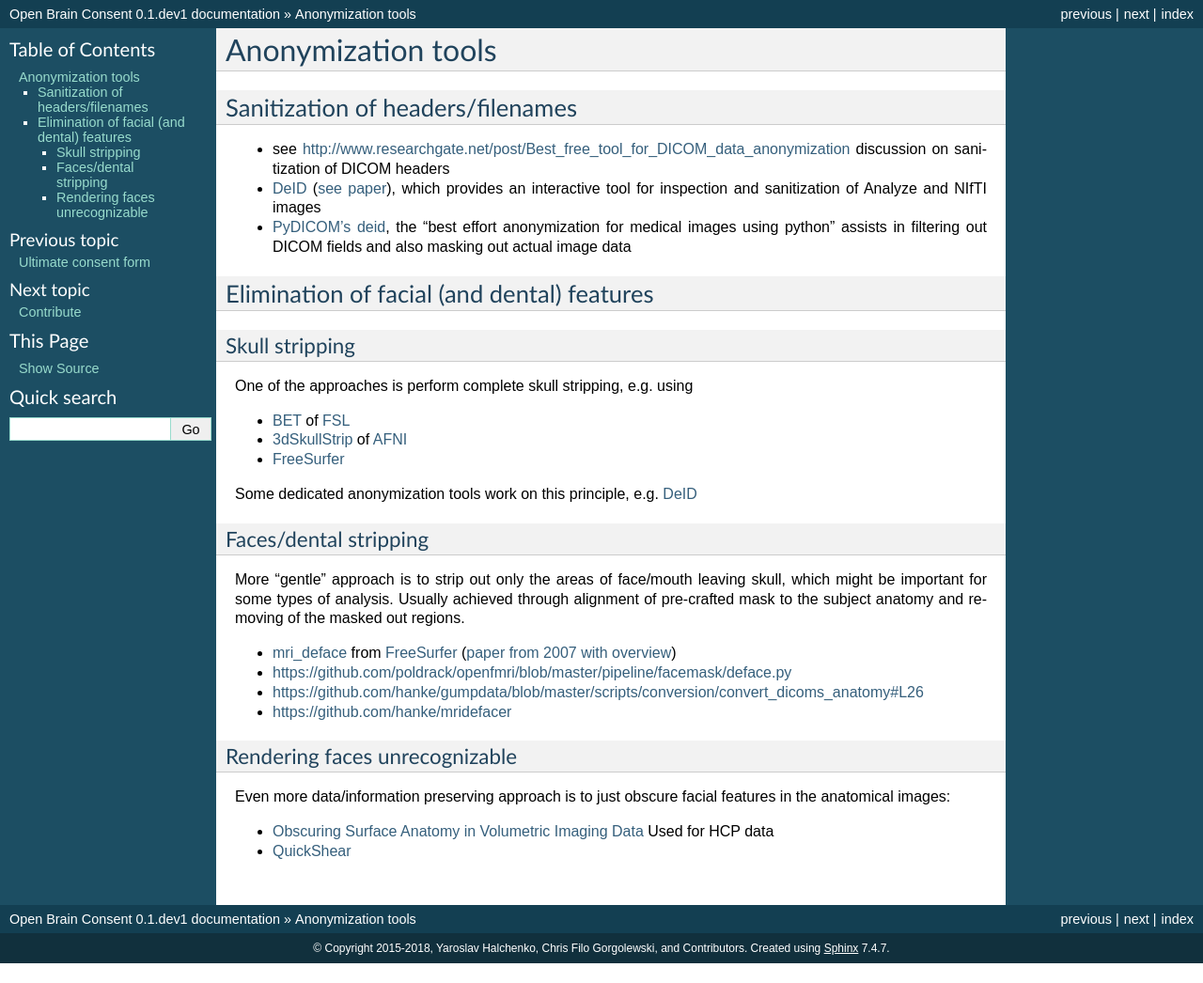
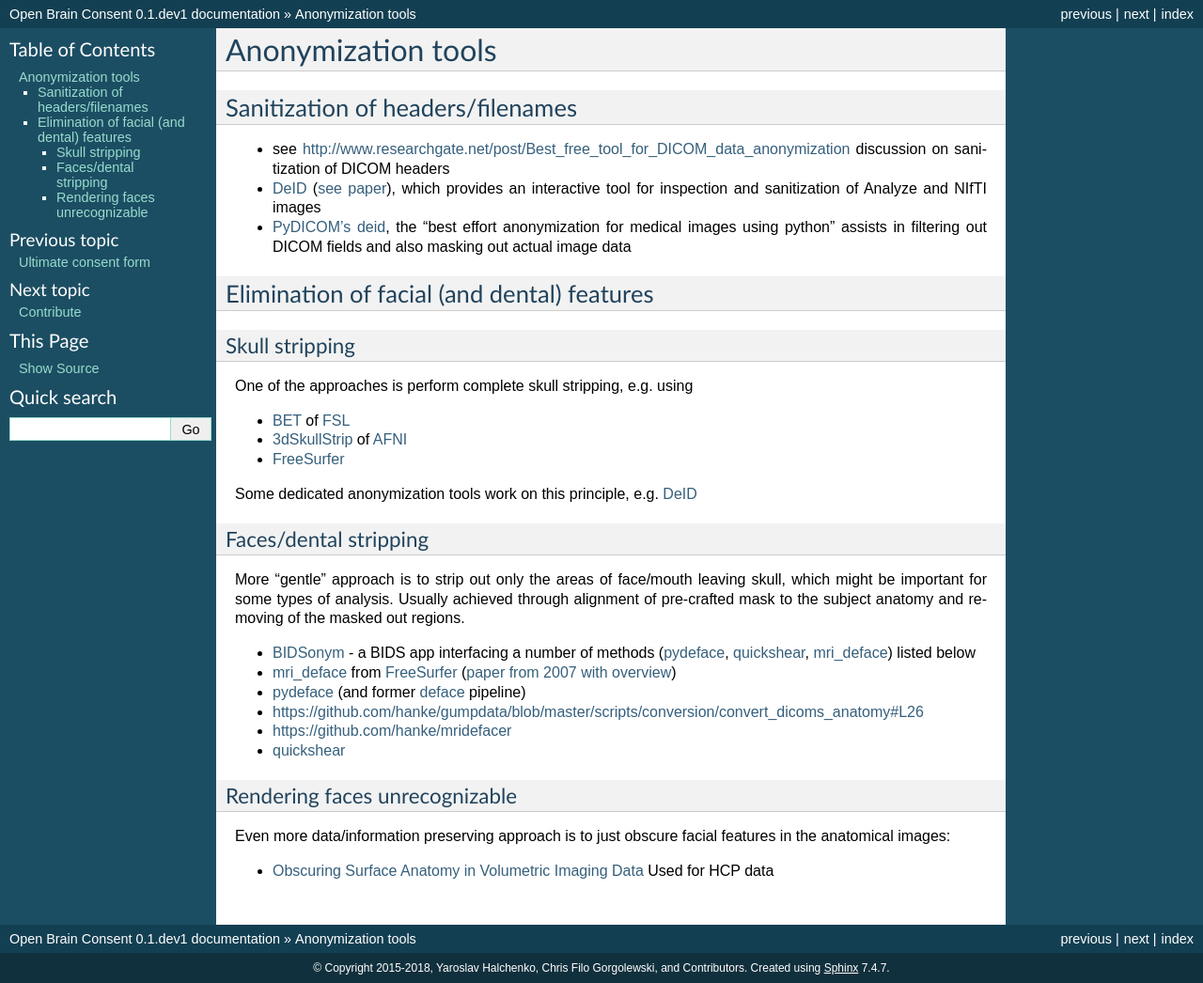
Before and after one commit to con/open-brain-consent, a Sphinx documentation site: the page built from docs/source/anon_tools.rst, in a window 1280 px wide. Shown: the whole page at 94% size. Built offline with Sphinx 7.4.7, drawn with Linux system fonts in a browser that asks for light colours; before the commit the page ends 1025 px from its top, so only the background shows below that.

Commit message:
Pointer to BIDSonym and pydeface

```diff
--- a/docs/source/anon_tools.rst
+++ b/docs/source/anon_tools.rst
@@ -43,12 +43,18 @@
 Usually achieved through alignment of pre-crafted mask to the subject
 anatomy and removing of the masked out regions.
 
+- `BIDSonym <https://github.com/PeerHerholz/BIDSonym>`_ - a BIDS app interfacing a
+  number of methods (`pydeface`_, `quickshear`_, `mri_deface`_) listed below
 - `mri_deface <https://surfer.nmr.mgh.harvard.edu/fswiki/mri_deface>`_
   from `FreeSurfer <https://surfer.nmr.mgh.harvard.edu/>`_ (`paper from
   2007 with overview  <http://onlinelibrary.wiley.com/doi/10.1002/hbm.20312/full>`_)
-- https://github.com/poldrack/openfmri/blob/master/pipeline/facemask/deface.py
+- `pydeface <https://github.com/poldracklab/pydeface>`_ (and former
+  `deface
+  <https://github.com/poldrack/openfmri/blob/master/pipeline/facemask/deface.py>`_ pipeline)
 - https://github.com/hanke/gumpdata/blob/master/scripts/conversion/convert_dicoms_anatomy#L26
 - https://github.com/hanke/mridefacer
+- `quickshear <https://github.com/nipy/quickshear/>`_
+
 
 Rendering faces unrecognizable
 ~~~~~~~~~~~~~~~~~~~~~~~~~~~~~~
```
Also changed, not shown: other parts of docs/source/anon_tools.rst (+0 -1 lines), CHANGELOG.md (+4 -0 lines).
